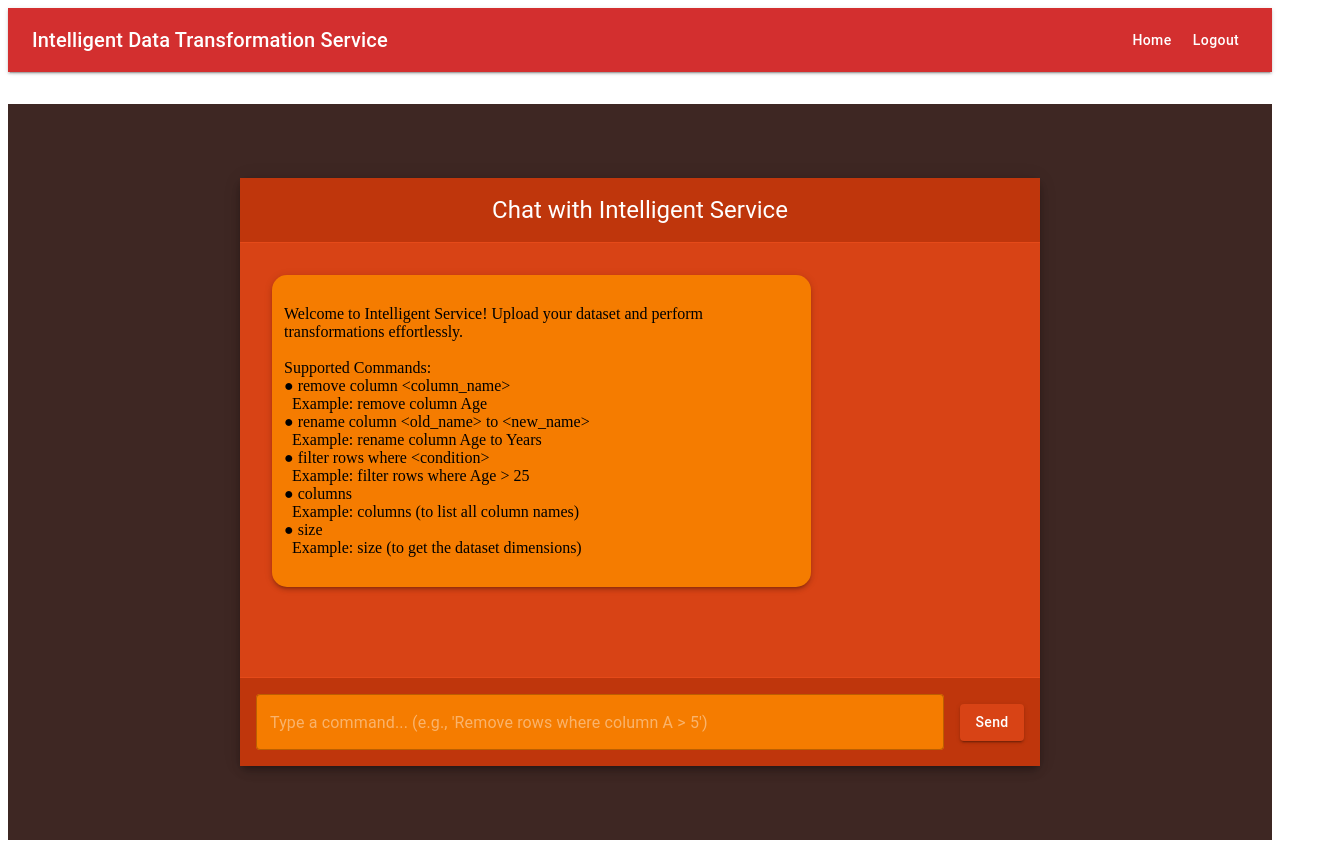
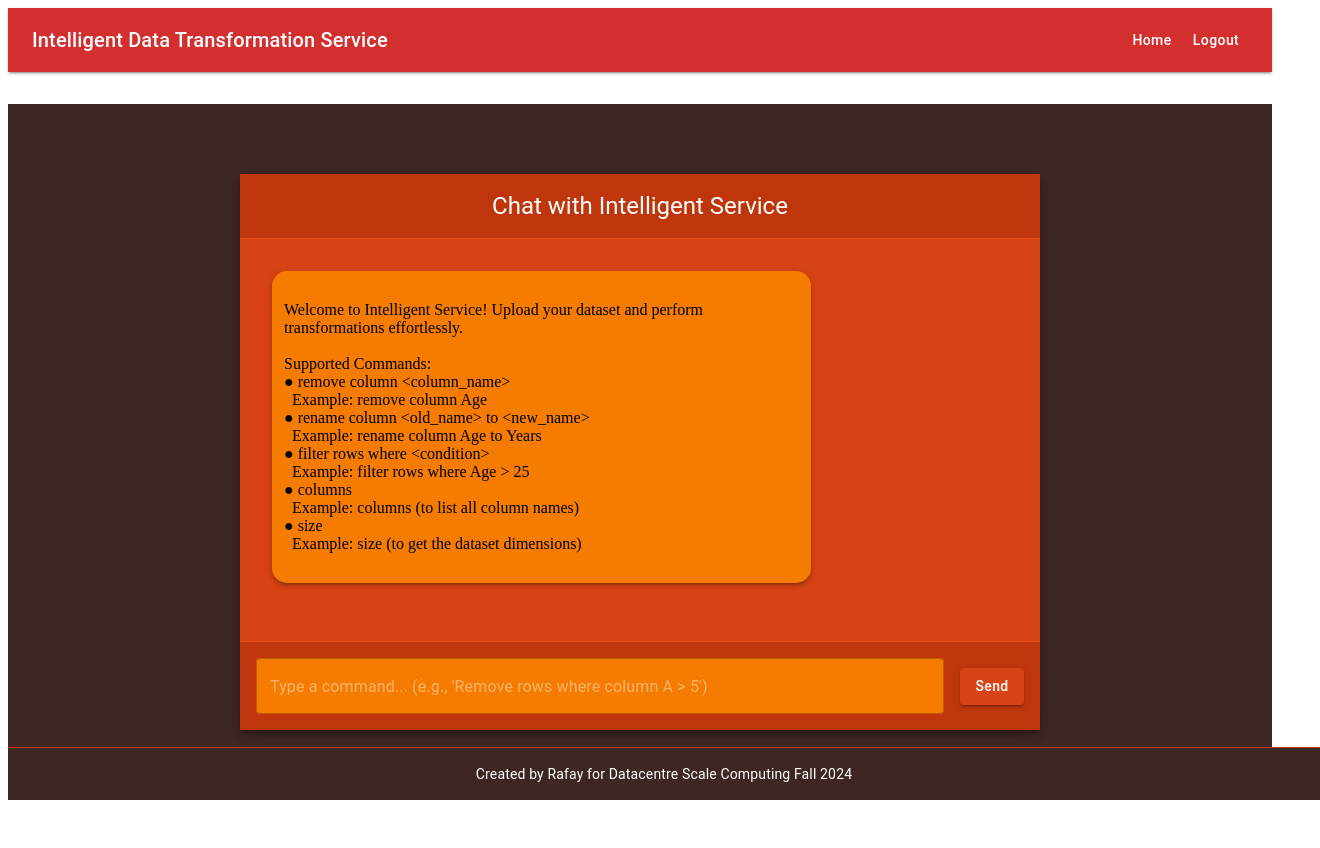
Before and after one commit to rafayak1/Intelligent-Data-Transformation-Service, a React (Create React App) app in the folder code/frontend/: page /chat in a window 1280 px wide. Shown: the whole page, 1320 px wide, since content can reach past the window. After the commit the page ends 808 px from the top, so only its background shows below. Built offline with nearby package versions, Linux system fonts and the light colour scheme; sample sign-in values are in the browser's storage.

Commit message:
added footer in home and chat

```diff
--- a/code/frontend/src/components/Chat.js
+++ b/code/frontend/src/components/Chat.js
@@ -12,7 +12,7 @@ import {
 } from '@mui/material';
 import axios from '../utils/axiosConfig';
 import Navbar from './Navbar'; // Import the Navbar component
-import { toast } from 'react-toastify';
+import Footer from './Footer'; // Import the Footer component
 
 const Chat = () => {
     const [messages, setMessages] = useState([]);
@@ -89,13 +89,11 @@ Supported Commands:
 
     return (
         <>
-            {/* Include the Navbar */}
             <Navbar />
 
-            {/* Main Chat Interface */}
             <Box
                 sx={{
-                    height: 'calc(100vh - 64px)', // Adjust height to account for navbar
+                    height: 'calc(100vh - 64px - 40px)', // Adjust height for navbar and footer
                     display: 'flex',
                     flexDirection: 'column',
                     justifyContent: 'center',
@@ -142,7 +140,7 @@ Supported Commands:
                                             borderRadius: '15px',
                                             backgroundColor: message.sender === 'user' ? '#FF7043' : '#F57C00',
                                             color: message.sender === 'user' ? '#fff' : '#000',
-                                            whiteSpace: 'pre-wrap', // Preserve line breaks in message text
+                                            whiteSpace: 'pre-wrap',
                                         }}
                                     >
                                         {message.text}
@@ -165,7 +163,7 @@ Supported Commands:
                                     </Paper>
                                 </ListItem>
                             ))}
-                            <div ref={chatEndRef} /> {/* Marker to scroll to */}
+                            <div ref={chatEndRef} />
                         </List>
                     </Box>
                     <Box
@@ -206,6 +204,8 @@ Supported Commands:
                     </Box>
                 </Paper>
             </Box>
+
+            <Footer />
         </>
     );
 };
--- /dev/null
+++ b/code/frontend/src/components/Footer.js
@@ -0,0 +1,25 @@
+import React from 'react';
+import { Box, Typography } from '@mui/material';
+
+const Footer = () => {
+    return (
+        <Box
+            sx={{
+                backgroundColor: '#3E2723',
+                color: '#FFFFFF',
+                textAlign: 'center',
+                padding: 2,
+                position: 'absolute',
+                bottom: 0,
+                width: '100%',
+                borderTop: '1px solid #BF360C',
+            }}
+        >
+            <Typography variant="body2">
+                Created by Rafay for Datacentre Scale Computing Fall 2024
+            </Typography>
+        </Box>
+    );
+};
+
+export default Footer;
--- a/code/frontend/src/components/Home.js
+++ b/code/frontend/src/components/Home.js
@@ -14,6 +14,7 @@ import {
     InputLabel,
 } from '@mui/material';
 import axios from '../utils/axiosConfig';
+import Footer from './Footer'; // Import Footer
 import { useNavigate } from 'react-router-dom';
 import { toast } from 'react-toastify';
 
@@ -25,7 +26,6 @@ const Home = () => {
     const navigate = useNavigate();
 
     useEffect(() => {
-        // Check if the user already has an uploaded dataset
         const checkDatasetStatus = async () => {
             try {
                 const response = await axios.get('/dataset-status', {
@@ -34,7 +34,7 @@ const Home = () => {
                 const { datasetExists } = response.data;
 
                 setDatasetExists(datasetExists);
-                setIsFirstLogin(!datasetExists); // First login if no dataset exists
+                setIsFirstLogin(!datasetExists);
             } catch (error) {
                 console.error('Error checking dataset status:', error);
                 toast.error('Failed to check dataset status.');
@@ -82,16 +82,15 @@ const Home = () => {
     };
 
     const handleContinueToChat = () => {
-        navigate('/chat'); // Redirect to chat page with the existing dataset
+        navigate('/chat');
     };
 
     return (
         <>
-            {/* Navigation Bar */}
             <AppBar position="sticky" sx={{ mb: 4, bgcolor: '#d32f2f', boxShadow: 2 }}>
                 <Toolbar>
                     <Typography variant="h6" sx={{ flexGrow: 1, color: '#fff' }}>
-                        MyApp
+                        Intelligent Data Transformation Service
                     </Typography>
                     <Button color="inherit" onClick={() => navigate('/home')} sx={{ textTransform: 'none' }}>
                         Home
@@ -102,14 +101,13 @@ const Home = () => {
                 </Toolbar>
             </AppBar>
 
-            {/* Main Content */}
             <Container
                 sx={{
-                    height: 'calc(100vh - 64px)', // Subtract navbar height
+                    height: 'calc(100vh - 64px - 40px)', // Subtract navbar and footer height
                     display: 'flex',
                     justifyContent: 'center',
                     alignItems: 'center',
-                    backgroundColor: '#ffebc5', // Light yellow background
+                    backgroundColor: '#ffebc5',
                 }}
             >
                 <Paper
@@ -120,7 +118,7 @@ const Home = () => {
                         width: '100%',
                         maxWidth: 500,
                         textAlign: 'center',
-                        backgroundColor: '#fff3e0', // Light orange for the paper
+                        backgroundColor: '#fff3e0',
                         boxShadow: 3,
                     }}
                 >
@@ -155,7 +153,7 @@ const Home = () => {
                                     bgcolor: '#d32f2f',
                                     '&:hover': { bgcolor: '#b71c1c' },
                                 }}
-                                onClick={() => setIsFirstLogin(true)} // Show upload form
+                                onClick={() => setIsFirstLogin(true)}
                             >
                                 Replace Dataset
                             </Button>
@@ -173,7 +171,7 @@ const Home = () => {
                                         backgroundColor: '#fff',
                                         borderRadius: 1,
                                         '& input': {
-                                            color: '#000', // Adjust text color for file input
+                                            color: '#000',
                                         },
                                     }}
                                 />
@@ -213,7 +211,7 @@ const Home = () => {
                                     borderRadius: 2,
                                     boxShadow: 3,
                                     '&:hover': {
-                                        backgroundColor: '#b71c1c', // Darker red for hover
+                                        backgroundColor: '#b71c1c',
                                         boxShadow: 5,
                                     },
                                 }}
@@ -224,6 +222,8 @@ const Home = () => {
                     )}
                 </Paper>
             </Container>
+
+            <Footer />
         </>
     );
 };
```
